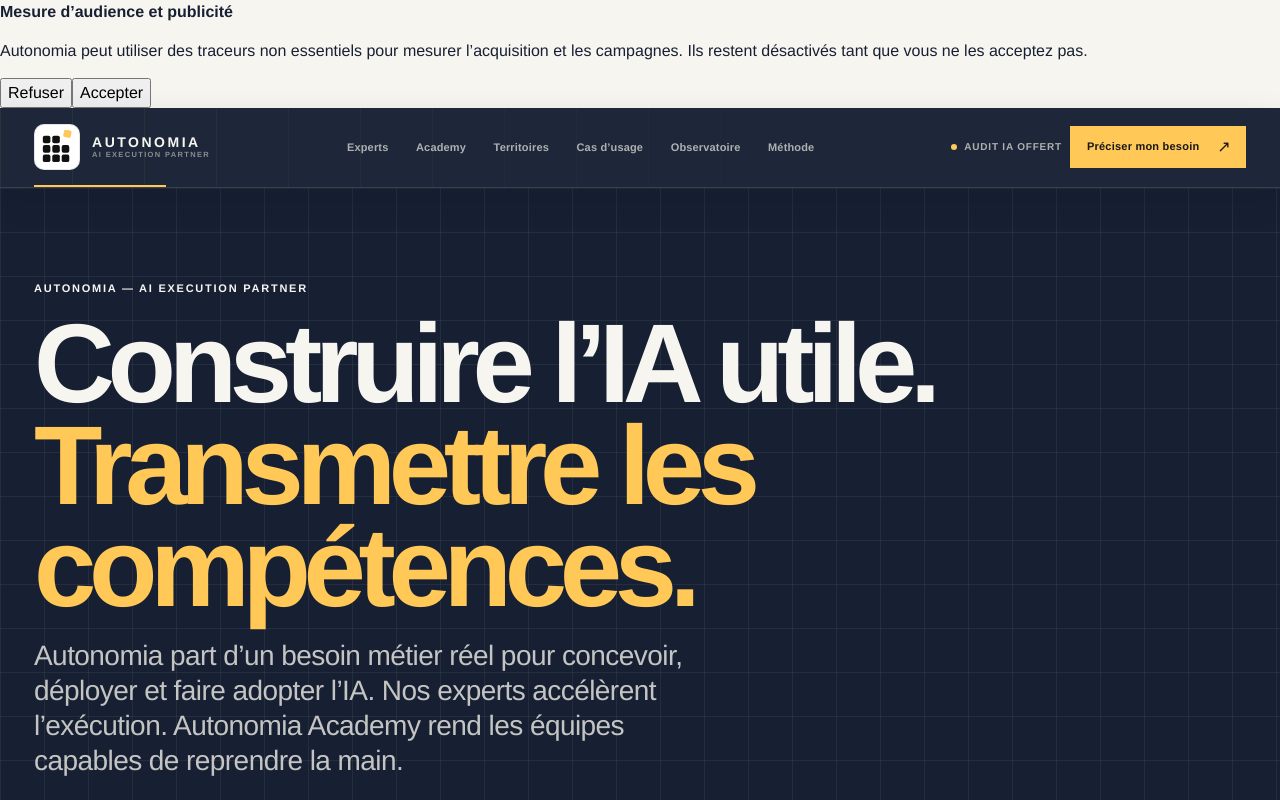
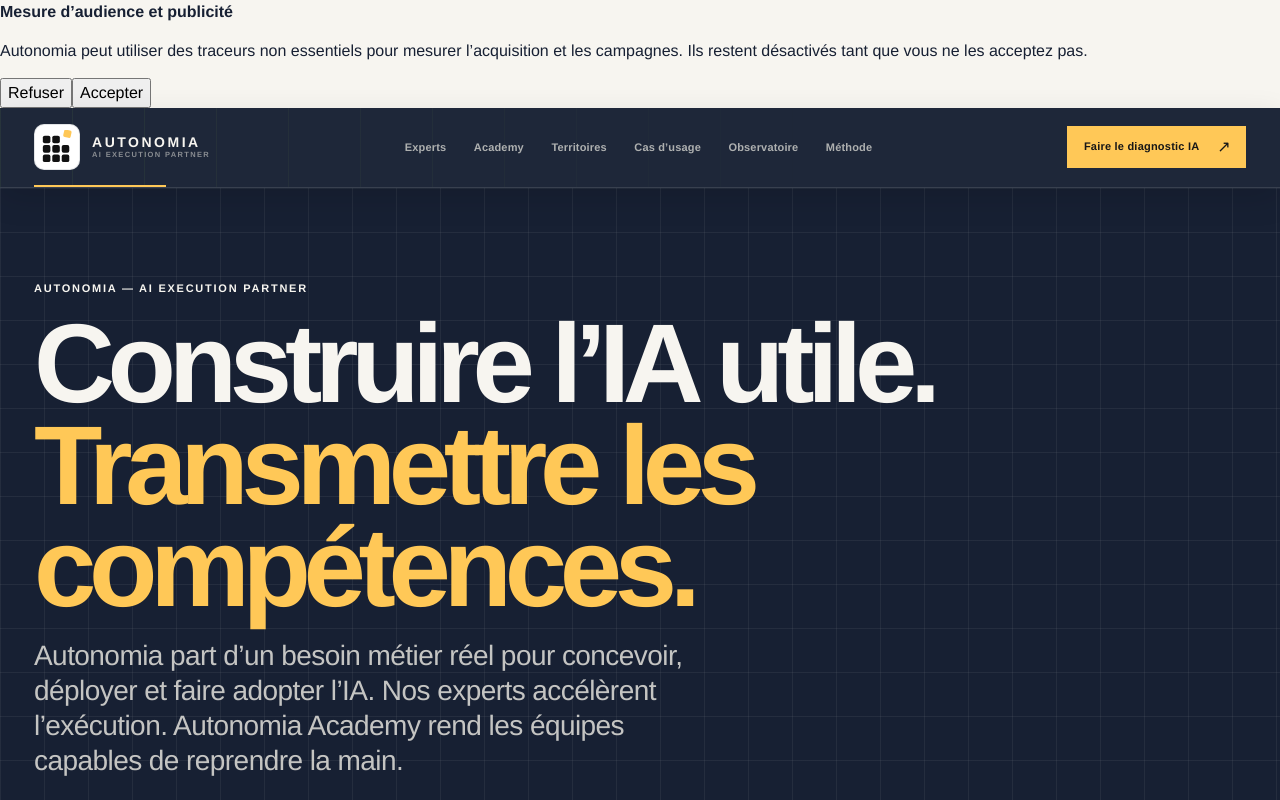
Before and after one commit to aristote-app/Autonomia-MCP, a Next.js app in the folder site/: page / in a window 1280 px wide. Shown: the top 800 px of the page. Built offline with nearby package versions, Linux system fonts and the light colour scheme; no server answers.

Commit message:
refactor: use one diagnostic CTA in site header

```diff
--- a/site/components/Header.js
+++ b/site/components/Header.js
@@ -25,20 +25,16 @@ export default function Header() {
         </nav>
 
         <div className="headerActions">
-          <Link className="headerScanLink" href="/#fiche-besoin">
-            <span className="headerPulse" aria-hidden="true" />
-            Audit IA offert
-          </Link>
-          <Link className="headerCta" href="/#fiche-besoin">
-            <span>Préciser mon besoin</span>
+          <Link className="headerCta" href="/#diagnostic-ia">
+            <span>Faire le diagnostic IA</span>
             <b aria-hidden="true">↗</b>
           </Link>
         </div>
       </header>
 
       <nav className="mobileDock" aria-label="Actions rapides">
-        <Link href="/#fiche-besoin">Préciser mon besoin</Link>
-        <Link href="/#audit-ia">Audit IA offert</Link>
+        <Link href="/#diagnostic-ia">Diagnostic IA</Link>
+        <Link href="/experts">Experts</Link>
       </nav>
     </>
   );
```
